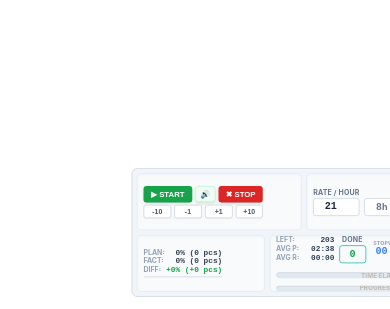
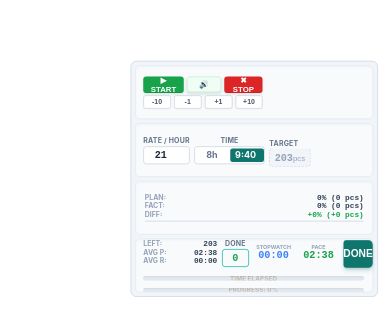
Before and after one commit to agr555/counter-app, a Next.js app: page / in a window 390 px wide. Shown: the part 535-844 px from the top of the page. Built offline with nearby package versions, Linux system fonts and the light colour scheme.

Commit message:
adaptive new7

```diff
--- a/app/widget.module.css
+++ b/app/widget.module.css
@@ -343,7 +343,146 @@
     }
   }
 /* СТУПЕНЬ 2: Точки "840", "720", "500" и мобильные (Меньше 1100px) — ЖЕЛЕЗОБЕТОННЫЕ 2 РЯДА ДЛЯ ВСЕХ ЭКРАНОВ */
-@media (max-width: 1100px) {
+@m/* СТУПЕНЬ 2: Точки "840" и "720" (от 1100px до 521px) — ПРОСТОРНЫЕ 2 РЯДА */
+@media (max-width: 1100px) and (min-width: 521px) {
+  .widgetContainer {
+    transform: scale(1) !important;
+    display: flex !important;
+    flex-direction: row !important;
+    flex-wrap: wrap !important;  /* Включаем перенос блоков на 2 ряда */
+    height: auto !important;     /* Контейнер растет вверх, спасая кнопки от урезания */
+    max-width: 510px !important; /* Ограничиваем ширину под бокс 2х2 */
+    gap: 6px !important;
+    padding: 6px !important;
+    background-color: #f1f5f9 !important;
+    border: 1px solid #cbd5e1 !important;
+    margin-left: auto !important; /* Центрируем в правой рабочей зоне */
+    margin-right: 16px !important; /* Отступ от полосы прокрутки экрана */
+    align-items: stretch !important;
+    overflow: visible !important;
+  }
+
+  .concaveBlock {
+    height: 76px !important;      /* НАМЕРТВО ФИКСИРУЕМ ВЫСОТУ КАЖДОГО БЛОКА В 76px */
+    box-sizing: border-box !important;
+    padding: 0 8px !important;
+    flex: none !important;
+  }
+
+  /* РЯД 1 (ВЕРХНИЙ ЭТАЖ): Кнопки управления и Настройки */
+  .widgetContainer > .concaveBlock:nth-child(3) {
+    order: 1 !important;
+    width: calc(45% - 3px) !important; /* Кнопки START/STOP слева */
+  }
+  .widgetContainer > .concaveBlock:nth-child(1) {
+    order: 2 !important;
+    width: calc(55% - 3px) !important; /* Настройки справа */
+  }
+
+  /* РЯД 2 (НИЖНИЙ ЭТАЖ): План/Факт и ваш идеальный Блок 4 */
+  .widgetContainer > .concaveBlock:nth-child(2) {
+    order: 3 !important;
+    width: calc(35% - 3px) !important; /* План/Факт/Diff встает вниз слева */
+  }
+  .widgetContainer > .concaveBlock:nth-child(4) {
+    order: 4 !important;
+    width: calc(65% - 3px) !important; /* Блок таймеров и DONE — зафиксирован внизу справа */
+  }
+
+  /* Восстанавливаем оригинальные размеры внутренних элементов */
+  .toggleContainer { height: 24px !important; min-width: 94px !important; }
+  .radioLabel { font-size: 0.75rem !important; width: 45px !important; }
+  .slider { width: 45px !important; height: calc(100% - 4px) !important; }
+  .radioInput[value="9h40m"]:checked ~ .slider { transform: translateX(45px) !important; }
+  .gridRow { height: 22px !important; }
+  .shadowBtn { height: 22px !important; font-size: 0.65rem !important; }
+  .dDoneBtn { margin-right: 0 !important; }
+}
+
+/* СТУПЕНЬ 3: НАСТОЯЩИЙ МОБИЛЬНЫЙ ВИД (Меньше 520px) — ВЕРТИКАЛЬНАЯ СТОПКА БЕЗ СЖАТИЯ */
+@media (max-width: 520px) {
+  .widgetContainer {
+    transform: scale(1) !important; /* ПОЛНОСТЬЮ ОТМЕНЯЕМ МЕЛКИЙ SCALE */
+    display: flex !important;
+    flex-direction: column !important; /* Перестраиваем все блоки строго друг под другом */
+    height: auto !important; /* Контейнер плавно растет вниз под все этажи */
+    max-width: 330px !important; /* Идеальная компактная ширина под любой телефон */
+    width: 330px !important;
+    gap: 5px !important;
+    padding: 5px !important;
+    background-color: #f1f5f9 !important;
+    border: 1px solid #cbd5e1 !important;
+    margin-right: 12px !important; /* Аккуратный отступ от края экрана телефона */
+    margin-left: auto !important;
+    overflow: visible !important;
+  }
+
+  .concaveBlock {
+    display: flex !important;
+    width: 100% !important; /* Каждый блок честно занимает 100% ширины мобильного контейнера */
+    height: 72px !important; /* Жесткая высота 72px защищает кнопки от любого урезания! */
+    box-sizing: border-box !important;
+    padding: 0 10px !important;
+    flex: none !important;
+    justify-content: space-between !important; /* Красиво распределяем элементы внутри */
+    align-items: center !important;
+  }
+
+  /* --- ИДЕАЛЬНЫЙ ПОРЯДОК ЭТАЖЕЙ ДЛЯ СМАРТФОНА --- */
+
+  /* ЭТАЖ 1 (Самый верх): Кнопки управления START/STOP (бывший 3-й блок) */
+  .widgetContainer > .concaveBlock:nth-child(3) {
+    order: 1 !important;
+  }
+
+  /* ЭТАЖ 2: Блок Настроек (бывший 1-й блок) */
+  .widgetContainer > .concaveBlock:nth-child(1) {
+    order: 2 !important;
+  }
+
+  /* ЭТАЖ 3: Блок статистики План/Факт/Дифф (бывший 2-й блок) — ТЕПЕРЬ ОН ТУТ И НЕ ИСЧЕЗАЕТ! */
+  .widgetContainer > .concaveBlock:nth-child(2) {
+    order: 3 !important;
+    padding: 0 12px !important;
+  }
+  .compactStatsBox {
+    width: 100% !important; /* Растягиваем статистику во всю ширину мобильного этажа */
+  }
+
+  /* ЭТАЖ 4 (Самый низ): Ваш идеальный Блок 4 (Таймеры, прогресс-бары и DONE) */
+  .widgetContainer > .concaveBlock:nth-child(4) {
+    order: 4 !important;
+    width: 100% !important;
+    padding-right: 0 !important; /* Чтобы кнопка DONE идеально прижалась к правому краю скругления */
+  }
+
+  /* Принудительно держим крупные, удобные для пальцев размеры элементов на телефоне */
+  .toggleContainer { height: 24px !important; min-width: 94px !important; }
+  .radioLabel { font-size: 0.75rem !important; width: 45px !important; }
+  .slider { width: 45px !important; height: calc(100% - 4px) !important; }
+  .radioInput[value="9h40m"]:checked ~ .slider { transform: translateX(45px) !important; }
+
+  .gridRow { height: 22px !important; width: 100% !important; }
+  .gridRowFullWidth { height: 18px !important; width: 100% !important; }
+  .shadowBtn { height: 22px !important; font-size: 0.65rem !important; flex: 1 !important; }
+  .adjBtnWide { height: 18px !important; font-size: 0.58rem !important; }
+
+  .dDoneBtn {
+    margin-right: 0 !important;
+    height: 100% !important;
+    border-top-right-radius: 6px !important;
+    border-bottom-right-radius: 6px !important;
+  }
+}
+
+/* СТУПЕНЬ 4: Экстремально узкие старые телефоны (меньше 340px) — легкий спасительный scale */
+@media (max-width: 340px) {
+  .widgetContainer {
+    transform: scale(0.9) !important;
+    transform-origin: bottom right !important;
+    margin-right: 4px !important;
+  }
+}edia (max-width: 1100px) {
     .widgetContainer {
       transform: scale(1) !important;
       display: flex !important;
```
